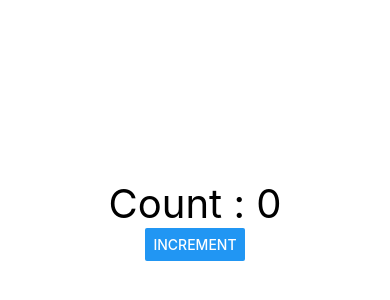
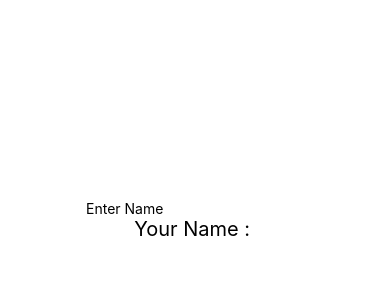
Before and after one commit to nileshborate/react_native, a React Native app in the folder firstappnative/: screen / in a window 390 px wide. Shown: the part 202-502 px from the top of the page. Built offline with nearby package versions, Linux system fonts and the light colour scheme.

Commit message:
textbox change event

```diff
--- a/firstappnative/App.tsx
+++ b/firstappnative/App.tsx
@@ -1,16 +1,13 @@
 import { useState } from 'react';
-import { Button, StyleSheet, Text, View } from 'react-native';
+import { StyleSheet, Text, TextInput, View } from 'react-native';
 
 function App() {
-  const [count, setCount] = useState(0);
+  const [name, setName] = useState('');
 
-  const buttonAction = () => {
-    setCount(count + 1);
-  };
   return (
     <View style={styles.container}>
-      <Text style={{ fontSize: 40 }}>Count : {count}</Text>
-      <Button title="Increment" onPress={buttonAction} />
+      <TextInput placeholder="Enter Name" onChangeText={setName} />
+      <Text style={{ fontSize: 20 }}>Your Name : {name}</Text>
     </View>
   );
 }
```
